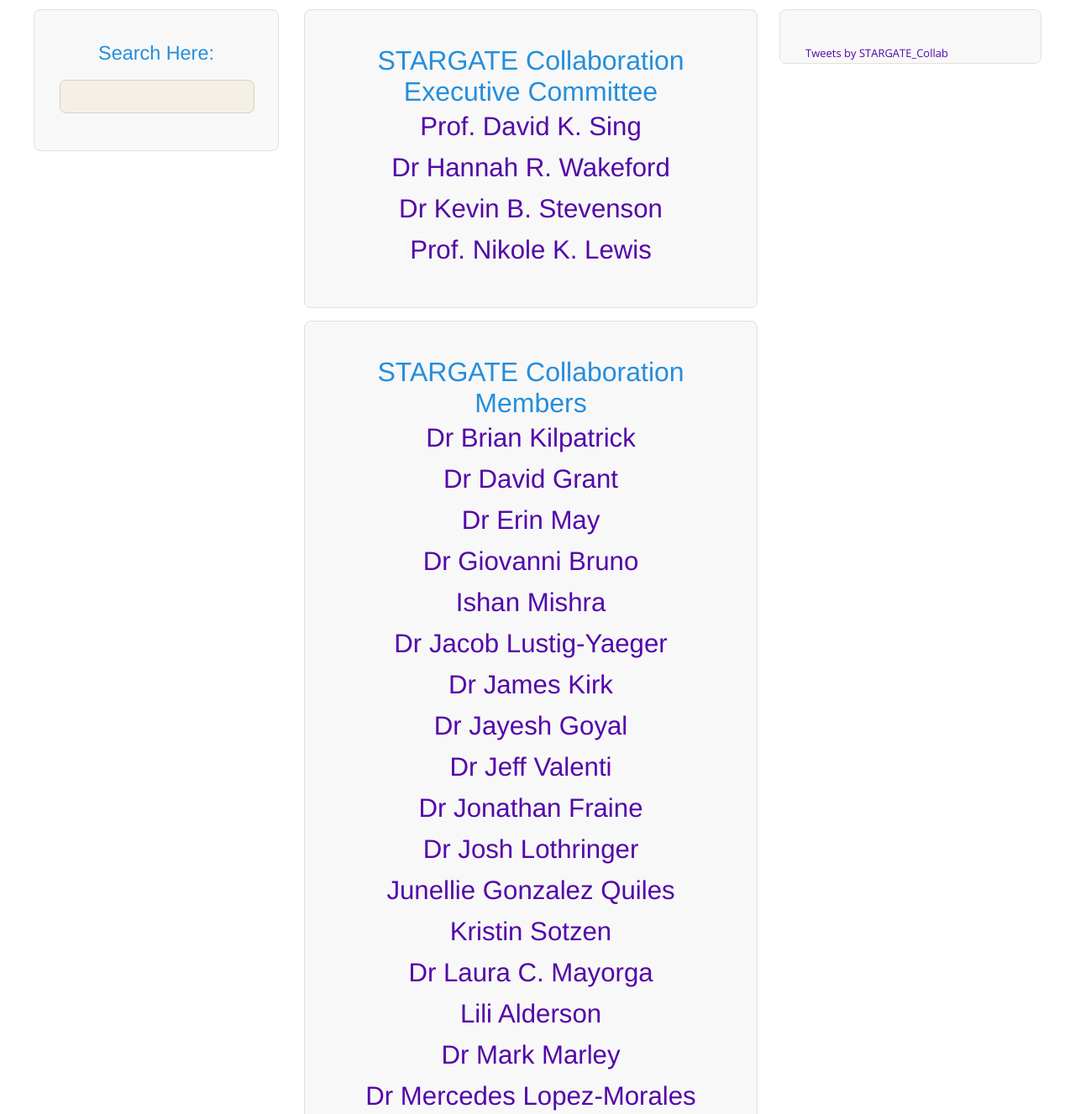
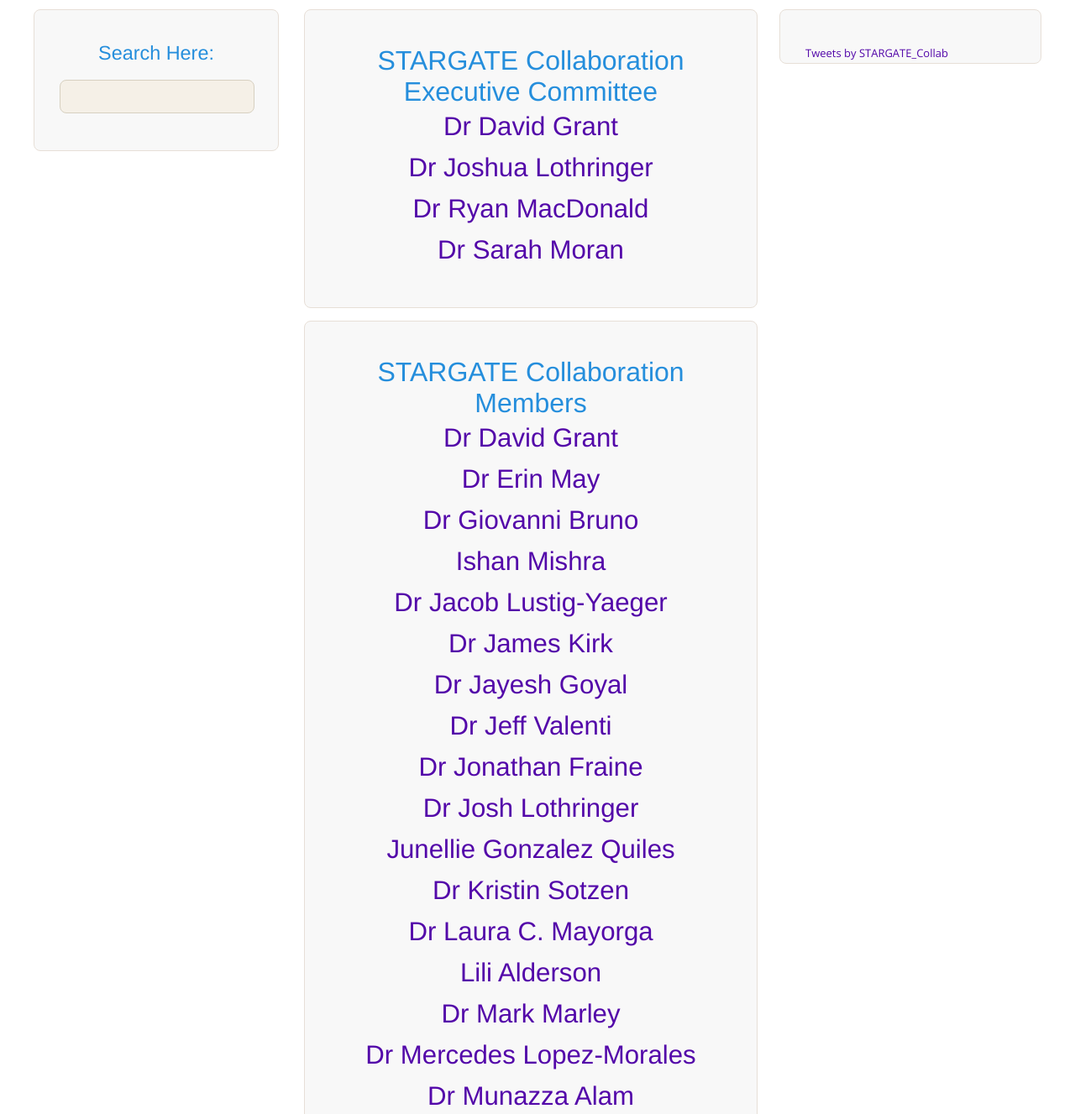
Before and after one commit to stargatecollaboration/stargatecollaboration.github.io, a plain HTML site: page people.html in a window 1280 px wide. Shown: the part 420-1747 px from the top of the page at 84% size. Drawn offline with nearby package versions, Linux system fonts and the light colour scheme.

Commit message:
Update people.html
New changes to Exec Committee

```diff
--- a/people.html
+++ b/people.html
@@ -69,13 +69,13 @@ Released   : 20130308
 						<div style="clear: both;">&nbsp;</div>
 						<div class="entry">
 							<p> </p>
-							<h2> <center> <a href="people_pages/dsing.html">Prof. David K. Sing </a> </center></h2>
+							<h2> <center> <a href="people_pages/dgrant.html">Dr David Grant </a> </center></h2>
 							<p> </p>
-							<h2> <center> <a href="people_pages/hwakeford.html">Dr Hannah R. Wakeford </a> </center></h2>
+							<h2> <center> <a href="people_pages/jlothringer.html">Dr Joshua Lothringer </a> </center></h2>
 							<p> </p>
-							<h2> <center> <a href="people_pages/kstevenson.html">Dr Kevin B. Stevenson </a> </center></h2>
+							<h2> <center> <a href="people_pages/rmacdonald.html">Dr Ryan MacDonald </a> </center></h2>
 							<p> </p>
-							<h2> <center> <a href="people_pages/nlewis.html">Prof. Nikole K. Lewis </a> </center></h2>
+							<h2> <center> <a href="people_pages/smoran.html">Dr Sarah Moran </a> </center></h2>
 
 						</div>
 					</div>
@@ -83,8 +83,6 @@ Released   : 20130308
 						<h2 class="title"><a href="#">STARGATE Collaboration Members </a></h2>
 						<div style="clear: both;">&nbsp;</div>
 						<div class="entry">
-							<p> </p>
-							<h2> <center> <a href="people_pages/bkilpatrick.html">Dr Brian Kilpatrick </a> </center></h2>
 							<p> </p>
 							<h2> <center> <a href="people_pages/dgrant.html">Dr David Grant </a> </center></h2>
 							<p> </p>
@@ -108,7 +106,7 @@ Released   : 20130308
 							<p> </p>
 							<h2> <center> <a href="people_pages/jgonzalezquiles.html">Junellie Gonzalez Quiles </a> </center></h2>
 							<p> </p>
-							<h2> <center> <a href="people_pages/ksotzen.html">Kristin Sotzen </a> </center></h2>
+							<h2> <center> <a href="people_pages/ksotzen.html">Dr Kristin Sotzen </a> </center></h2>
 							<p> </p>
 							<h2> <center> <a href="people_pages/lmayorga.html">Dr Laura C. Mayorga </a> </center></h2>
 							<p> </p>
```
Lines whose indentation alone changed are shown as unchanged.
